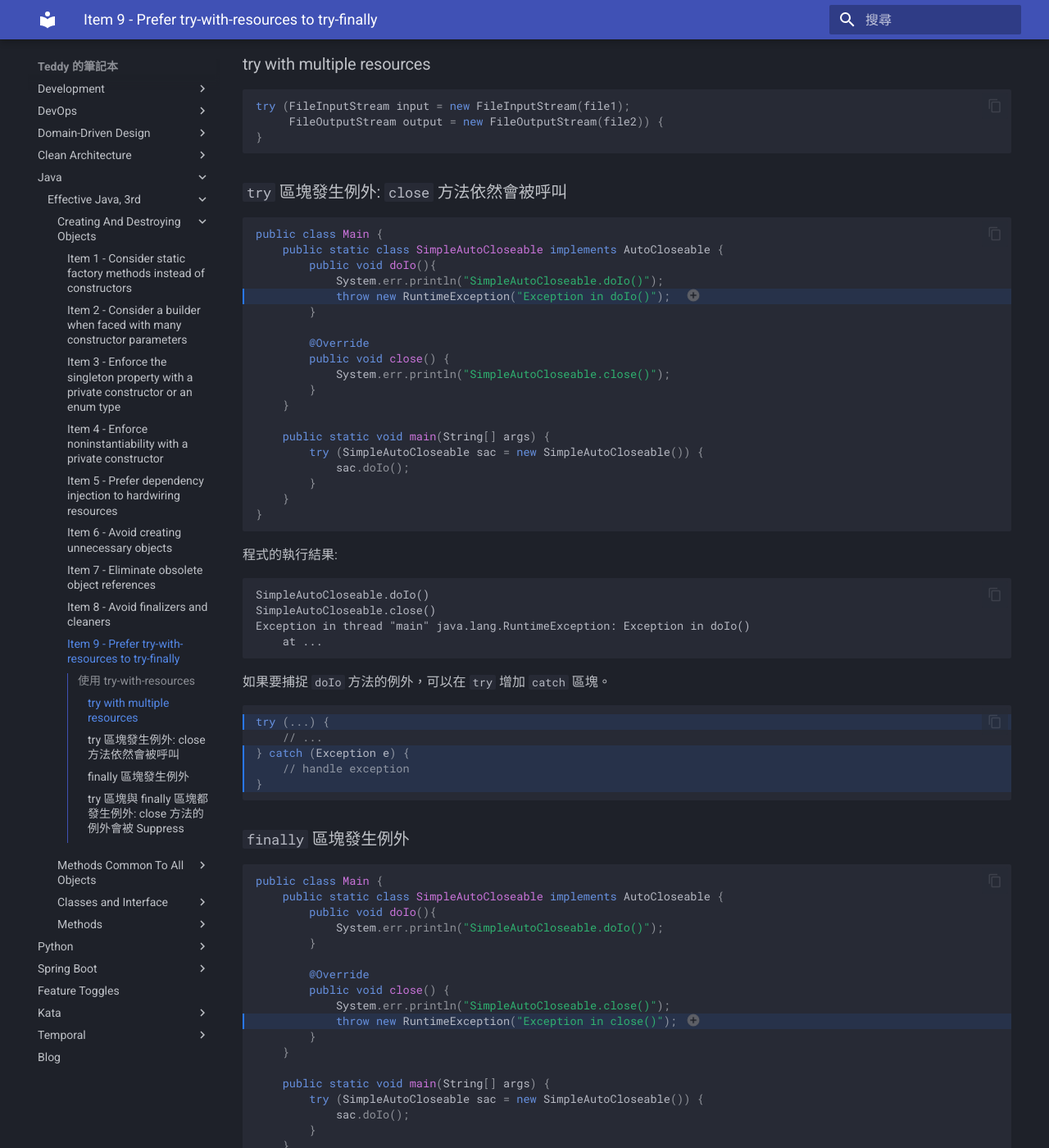
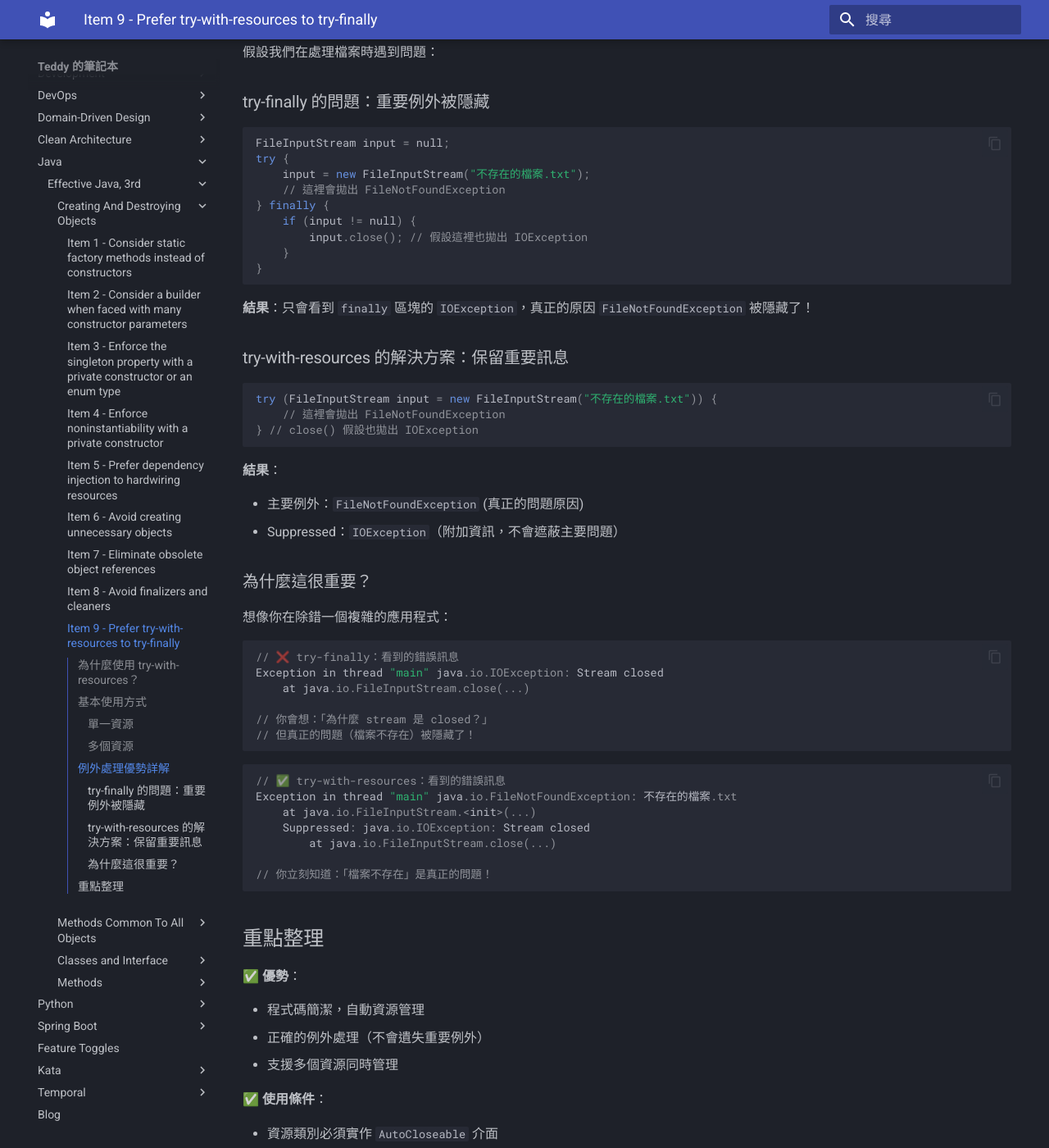
Before and after one commit to teddyprogramming/teddyprogramming.github.io, an MkDocs documentation site: the page built from docs/java/effective-java/009.md, in a window 1280 px wide and 1400 px high, scrolled down 838 px. Shown: the whole window at 82% size. Built offline with MkDocs 1.6.1 and Material for MkDocs 9.7.7, drawn with Linux system fonts in a browser that asks for light colours; some of the changed text lies outside the part shown.

Commit message:
docs: simplify explanation of try-with-resources and enhance examples

````diff
--- a/docs/java/effective-java/009.md
+++ b/docs/java/effective-java/009.md
@@ -1,198 +1,100 @@
 # Item 9: Prefer try-with-resources to try-finally
 
-使用 `try-finally` 可以確保資源可以正常被關閉，但如同 [Item 8](008.md) 所述，這樣的寫法會讓程式碼變得冗長且難以閱讀，而且較複雜的狀況可能會造成例外覆蓋難以除錯。
+使用 try-with-resources 取代 try-finally 來管理資源。
 
-[//]: # (TODO: 例外覆蓋的範例)
+## 為什麼使用 try-with-resources？
 
-Java 7 引入了 try-with-resources 來解決這個問題，這個語法可以讓程式碼更簡潔且易讀。類別需實作 `AutoCloseable` 介面，並實作 `close` 方法，這樣就可以在 try-with-resources 中使用。
+- **程式碼更簡潔**：自動管理資源關閉
+- **例外處理更好**：不會遺失原始例外訊息
+- **避免資源洩漏**：確保資源正確關閉
 
-## 使用 try-with-resources
+## 基本使用方式
+
+### 單一資源
 
 ```java
-public class Main {
-    public static class SimpleAutoCloseable implements AutoCloseable { // (1)!
-        public void doIo(){
-            System.err.println("SimpleAutoCloseable.doIo()");
-        }
+// 類別需實作 AutoCloseable
+try (FileInputStream input = new FileInputStream(file)) {
+    // 使用資源
+} // 自動呼叫 close()，即使發生例外
+```
 
-        @Override
-        public void close() {
-            System.err.println("SimpleAutoCloseable.close()");
-        }
-    }
+### 多個資源
 
-    public static void main(String[] args) {
-        try (SimpleAutoCloseable sac = new SimpleAutoCloseable()) { // (2)!
-            sac.doIo();
-        }
+```java
+try (FileInputStream input = new FileInputStream(file1);
+     FileOutputStream output = new FileOutputStream(file2)) {
+    // 使用多個資源
+} // 按相反順序自動關閉
+```
+
+## 例外處理優勢詳解
+
+假設我們在處理檔案時遇到問題：
+
+### try-finally 的問題：重要例外被隱藏
+
+```java
+FileInputStream input = null;
+try {
+    input = new FileInputStream("不存在的檔案.txt");
+    // 這裡會拋出 FileNotFoundException
+} finally {
+    if (input != null) {
+        input.close(); // 假設這裡也拋出 IOException
     }
 }
 ```
 
-1. `SimpleAutoCloseable` 實作 `AutoCloseable` 介面，並實作 `close` 方法。
-2. 在 `try` 括號中宣告 `SimpleAutoCloseable` 物件，在 try 區塊結束時，無論有無發生例外，都會自動呼叫 `close` 方法。
+**結果**：只會看到 `finally` 區塊的 `IOException`，真正的原因 `FileNotFoundException` 被隱藏了！
 
-程式的執行結果
+### try-with-resources 的解決方案：保留重要訊息
 
-```text
-SimpleAutoCloseable.doIo()
-SimpleAutoCloseable.close()
+```java
+try (FileInputStream input = new FileInputStream("不存在的檔案.txt")) {
+    // 這裡會拋出 FileNotFoundException
+} // close() 假設也拋出 IOException
 ```
 
-### try with multiple resources
+**結果**：
+
+- 主要例外：`FileNotFoundException` (真正的問題原因)
+- Suppressed：`IOException`（附加資訊，不會遮蔽主要問題）
+
+### 為什麼這很重要？
+
+想像你在除錯一個複雜的應用程式：
 
 ```java
-try (FileInputStream input = new FileInputStream(file1);
-     FileOutputStream output = new FileOutputStream(file2)) {
-}
+// ❌ try-finally：看到的錯誤訊息
+Exception in thread "main" java.io.IOException: Stream closed
+    at java.io.FileInputStream.close(...)
+
+// 你會想：「為什麼 stream 是 closed？」
+// 但真正的問題（檔案不存在）被隱藏了！
 ```
 
-### `try` 區塊發生例外: `close` 方法依然會被呼叫
+```java
+// ✅ try-with-resources：看到的錯誤訊息
+Exception in thread "main" java.io.FileNotFoundException: 不存在的檔案.txt
+    at java.io.FileInputStream.<init>(...)
+    Suppressed: java.io.IOException: Stream closed
+        at java.io.FileInputStream.close(...)
 
-```java hl_lines="5"
-public class Main {
-    public static class SimpleAutoCloseable implements AutoCloseable {
-        public void doIo(){
-            System.err.println("SimpleAutoCloseable.doIo()");
-            throw new RuntimeException("Exception in doIo()");  // (1)!
-        }
-
-        @Override
-        public void close() {
-            System.err.println("SimpleAutoCloseable.close()");
-        }
-    }
-
-    public static void main(String[] args) {
-        try (SimpleAutoCloseable sac = new SimpleAutoCloseable()) {
-            sac.doIo();
-        }
-    }
-}
+// 你立刻知道：「檔案不存在」是真正的問題！
 ```
 
-1. 故意在 `doIo` 方法中拋出例外，這會造成 `try` 區塊在呼叫時發生例外。
+## 重點整理
 
-程式的執行結果:
+✅ **優勢**：
 
-```text
-SimpleAutoCloseable.doIo()
-SimpleAutoCloseable.close()
-Exception in thread "main" java.lang.RuntimeException: Exception in doIo()
-	at ...
-```
+- 程式碼簡潔，自動資源管理
+- 正確的例外處理（不會遺失重要例外）
+- 支援多個資源同時管理
 
-如果要捕捉 `doIo` 方法的例外，可以在 `try` 增加 `catch` 區塊。
+✅ **使用條件**：
 
-```java hl_lines="1 3-5"
-try (...) {
-    // ...
-} catch (Exception e) {
-    // handle exception
-}
-```
+- 資源類別必須實作 `AutoCloseable` 介面
 
-### `finally` 區塊發生例外
-
-```java hl_lines="10"
-public class Main {
-    public static class SimpleAutoCloseable implements AutoCloseable {
-        public void doIo(){
-            System.err.println("SimpleAutoCloseable.doIo()");
-        }
-
-        @Override
-        public void close() {
-            System.err.println("SimpleAutoCloseable.close()");
-            throw new RuntimeException("Exception in close()"); // (1)!
-        }
-    }
-
-    public static void main(String[] args) {
-        try (SimpleAutoCloseable sac = new SimpleAutoCloseable()) {
-            sac.doIo();
-        }
-    }
-}
-```
-
-1. 故意在 `close` 方法中拋出例外，會造成 `try` 區塊結束後執行的 `close` 方法發生例外。
-
-執行結果:
-
-```text
-SimpleAutoCloseable.doIo()
-SimpleAutoCloseable.close()
-Exception in thread "main" java.lang.RuntimeException: Exception in close()
-	at ...
-```
-
-如果要捕捉 `doIo` 方法的例外，可以在 `try` 增加 `catch` 區塊。
-
-```java hl_lines="1 3-5"
-try (...) {
-    // ...
-} catch (Exception e) {
-    // handle exception
-}
-```
-
-### `try` 區塊與 `finally` 區塊都發生例外: `close` 方法的例外會被 Suppress
-
-```java hl_lines="5 11"
-public class Main {
-    public static class SimpleAutoCloseable implements AutoCloseable {
-        public void doIo() {
-            System.err.println("SimpleAutoCloseable.doIo()");
-            throw new RuntimeException("Exception in doIo()");  // (1)!
-        }
-
-        @Override
-        public void close() {
-            System.err.println("SimpleAutoCloseable.close()");
-            throw new RuntimeException("Exception in close()");  // (2)!
-        }
-    }
-
-    public static void main(String[] args) {
-        try (SimpleAutoCloseable sac = new SimpleAutoCloseable()) {
-            sac.doIo();
-        }
-    }
-}
-```
-
-1. 故意在 `doIo` 方法中拋出例外，這會造成 `try` 區塊在呼叫時發生例外。
-2. 故意在 `close` 方法中拋出例外，會造成 `try` 區塊結束後執行的 `close` 方法發生例外。
-
-執行結果:
-
-```text
-SimpleAutoCloseable.doIo()
-SimpleAutoCloseable.close()
-Exception in thread "main" java.lang.RuntimeException: Exception in doIo()
-	at ...
-	Suppressed: java.lang.RuntimeException: Exception in close()
-		at ...
-```
-
-!!! note "try-finally 的例外覆蓋行為"
-
-    值得關注的是，try-with-resource 發生多個例外的行為，與 try-catch-finally 的多個例外行為不同。(Java 21)
-
-    ```java
-    try {
-        throw new RuntimeException("Exception in try block");
-    } finally {
-        throw new RuntimeException("Exception in finally block");
-    }
-    ```
-
-    執行結果
-
-    ```text
-    Exception in thread "main" java.lang.RuntimeException: Exception in finally block
-        at ...
-    ```
-
-    這種情況，`try` 的例外訊息遺失了，這會造成**除錯上的困難**。而 try-with-resource 的例外行為，會將 `try` 的例外訊息保留下來，並將 `finally` 的例外訊息以 suppressed 的方式附加在後面。
+!!! tip "最佳實務"
+    優先使用 try-with-resources，只有在無法使用時才考慮 try-finally。
````
